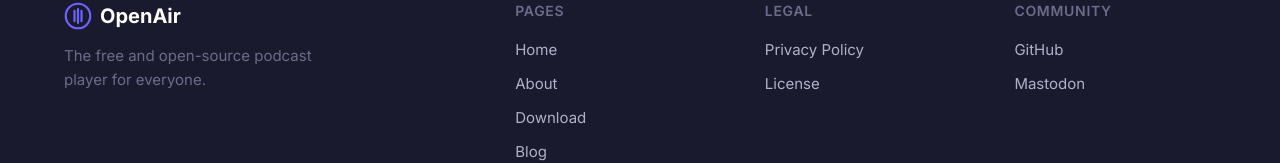
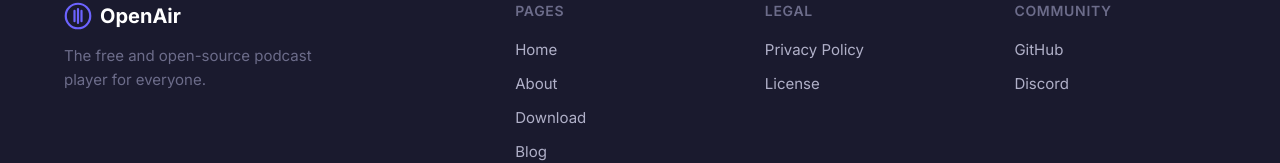
Before and after one commit to OpenAir-Podcast/openair-website, an Angular app: page / in a window 1280 px wide. Shown: the part 2327-2490 px from the top of the page. Built offline with nearby package versions, Linux system fonts and the light colour scheme.

Commit message:
Update footer.html to replace Mastodon link with Discord link

```diff
--- a/src/app/layout/footer/footer.html
+++ b/src/app/layout/footer/footer.html
@@ -34,7 +34,7 @@
       <div class="footer-links">
         <h4>Community</h4>
         <a href="https://github.com/OpenAir-Podcast/OpenAir" target="_blank">GitHub</a>
-        <a href="https://fosstodon.org/" target="_blank">Mastodon</a>
+        <a href="https://discord.gg/cxy9AmMaYS" target="_blank">Discord</a>
       </div>
     </div>
     <div class="footer-bottom">
```
